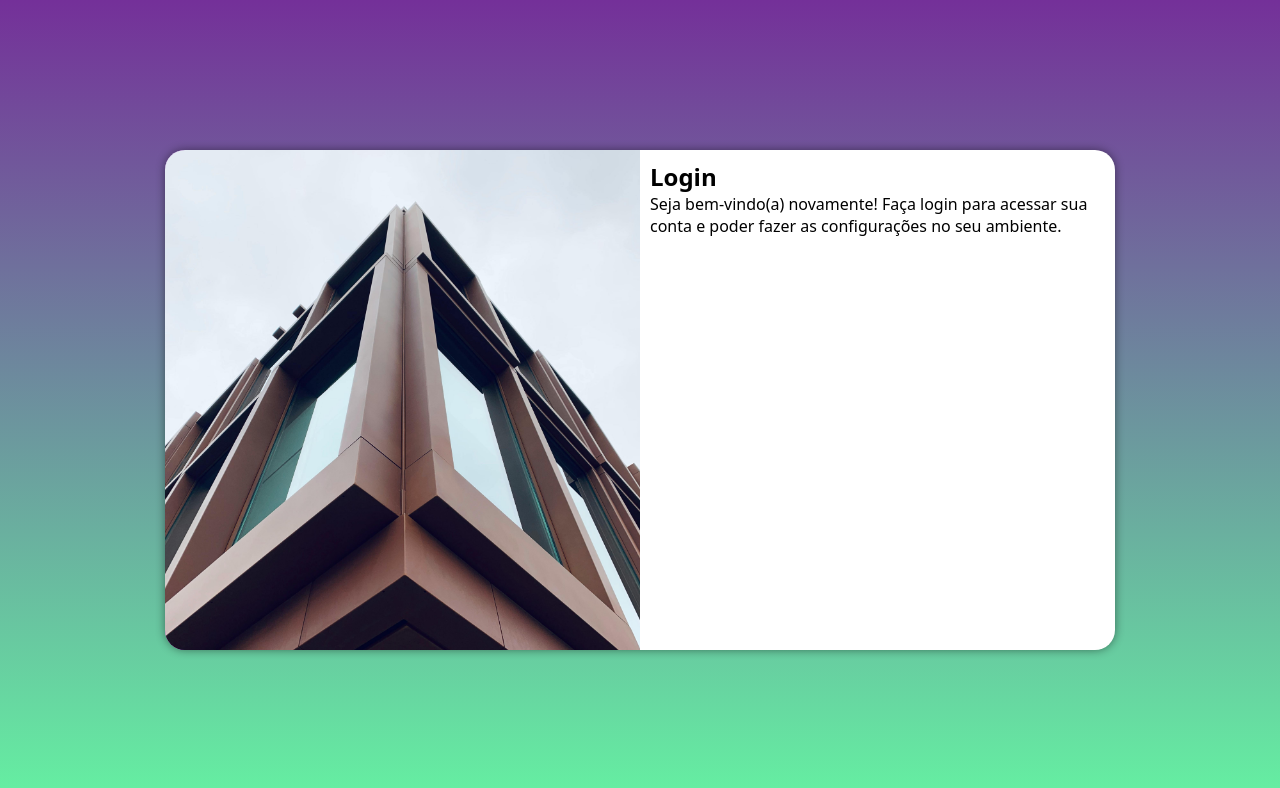
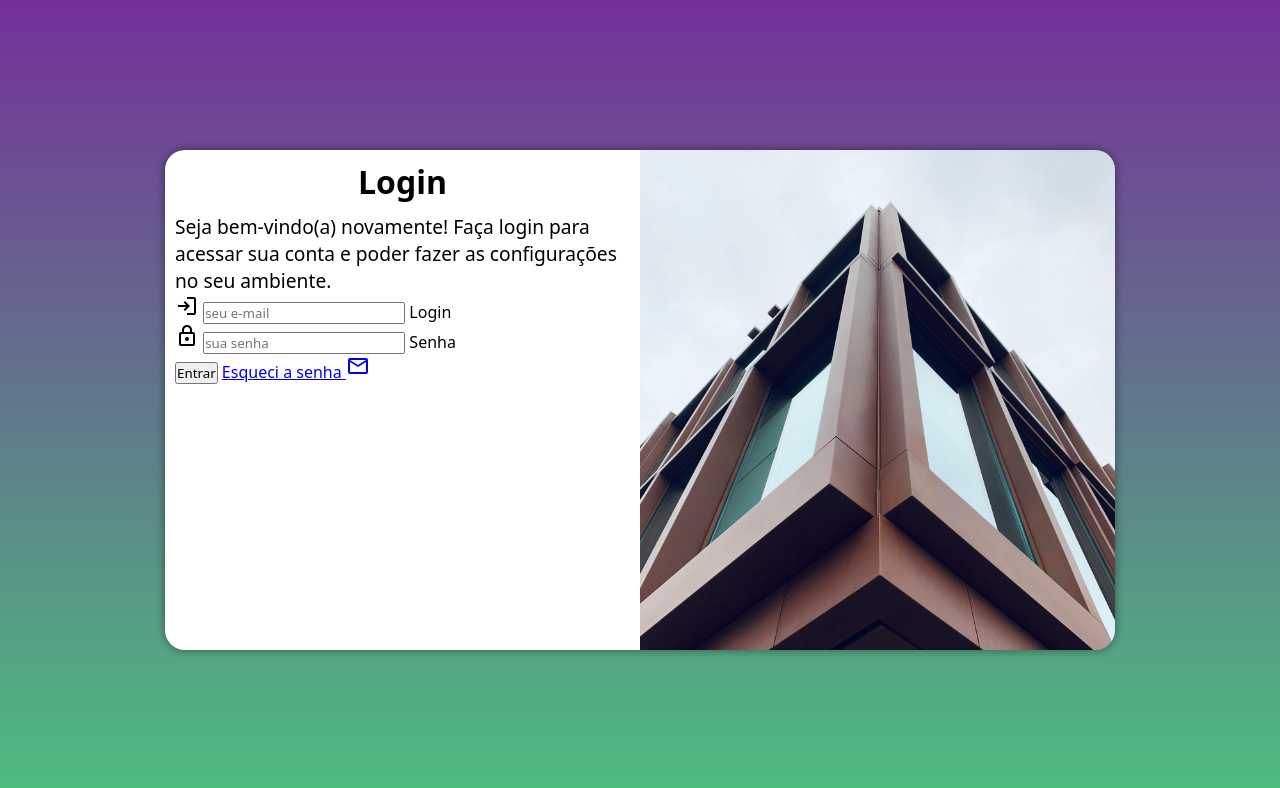
Before and after one commit to gioschrickte/projeto-login, a plain HTML site: page index.html in a window 1280 px wide. Drawn offline with nearby package versions, Linux system fonts and the light colour scheme.

Commit message:
Fazendo o formulário

```diff
--- a/estilos/media-query.css
+++ b/estilos/media-query.css
@@ -24,7 +24,7 @@
 
 @media screen and (min-width: 992px){
     body{
-        background-image: linear-gradient(to top, #65F0A2, #743099);
+        background-image: linear-gradient(to top, #4dbe7e, #743099);
     }
 
     section#login{
@@ -32,13 +32,21 @@
     }
 
     section#login > div#imagem{
-        float: left;
+        float: right;
         width: 50%;
         height: 100%;
     }
 
     section#login > div#formulario {
-        float: right;
+        float: left;
         width: 50%;
     }
+
+    div#formulario > h1 {
+        font-size: 2em;
+    }
+
+    div#formulario > p {
+        font-size: 1.2em;
+    }
 }
--- a/estilos/style.css
+++ b/estilos/style.css
@@ -55,3 +55,12 @@ section#login > div#formulario {
     display: block;
     padding: 10px;
 }
+
+div#formulario > h1 {
+    text-align: center;
+    margin-bottom: 10px;
+}
+
+div#formulario > p {
+    font-size: .8em;
+}
--- a/index.html
+++ b/index.html
@@ -6,6 +6,7 @@
     <title>Projeto login</title>
     <link rel="stylesheet" href="estilos/style.css">
     <link rel="stylesheet" href="estilos/media-query.css">
+    <link href="https://fonts.googleapis.com/css2?family=Material+Symbols+Outlined" rel="stylesheet" />
 </head>
 <body>
     <main>
@@ -14,8 +15,21 @@
             <div id="formulario">
                 <h1>Login</h1>
                 <p>Seja bem-vindo(a) novamente! Faça login para acessar sua conta e poder fazer as configurações no seu ambiente.</p>
-                <form action="cadastro.php" method="post">
-
+                <form action="cadastro.php" method="post" autocomplete="on">
+                    <div class="campo">
+                        <span class="material-symbols-outlined">login</span>
+                        <input type="email" name="login" id="ilogin" placeholder="seu e-mail" autocomplete="email" required maxlength="30">
+                        <label for="ilogin">Login</label>
+                    </div>
+                    <div class="campo">
+                        <span class="material-symbols-outlined">
+                            lock
+                            </span>
+                        <input type="password" name="senha" id="isenha" placeholder="sua senha" autocomplete="current-password" required minlength="8" maxlength="20">
+                        <label for="isenha">Senha</label>
+                    </div>
+                    <input type="submit" value="Entrar">
+                    <a href="esqueci.html">Esqueci a senha <span class="material-symbols-outlined">mail</span></a>
                 </form>
             </div>
         </section>
```
